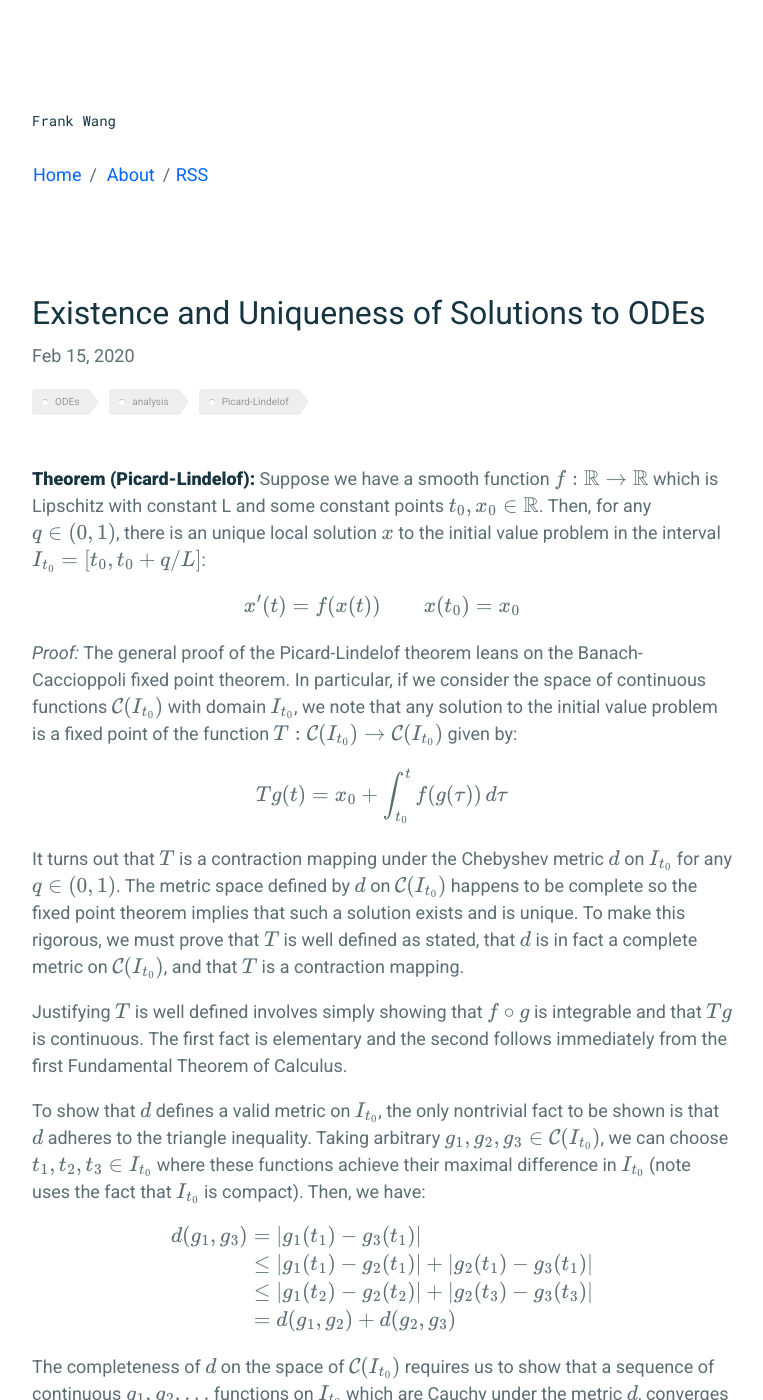
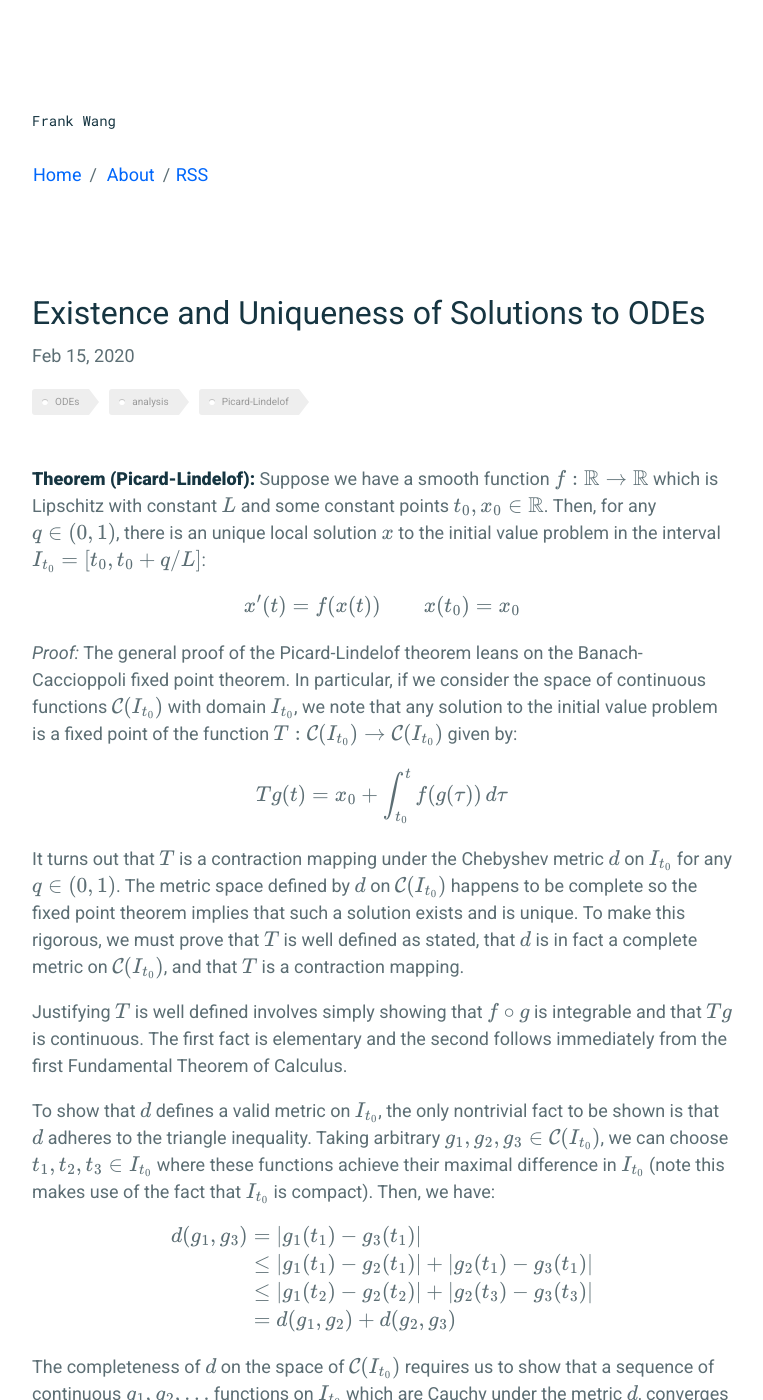
Before and after one commit to frankwang95/frankwang95.github.io, a Jekyll site: the page built from _posts/2020-02-15-existence-and-uniqueness-of-odes.md, in a window 1280 px wide and 1400 px high. Shown: the whole window, without its empty margins (258-1021 px from the left). Built offline with Jekyll 4.4.1, drawn with Linux system fonts in a browser that asks for light colours; formulas are drawn with MathJax 3.

Commit message:
Fixed some small typos in existence and uniqueness post.

```diff
--- a/_posts/2020-02-15-existence-and-uniqueness-of-odes.md
+++ b/_posts/2020-02-15-existence-and-uniqueness-of-odes.md
@@ -5,7 +5,7 @@ date: 2020-02-15
 tags: ODEs analysis Picard-Lindelof
 ---
 
-**Theorem (Picard-Lindelof):** Suppose we have a smooth function $$f: \mathbb{R} \rightarrow \mathbb{R}$$ which is Lipschitz with constant L and some constant points $$t_0, x_0 \in \mathbb{R}$$. Then, for any $$q \in (0, 1)$$, there is an unique local solution $$x$$ to the initial value problem in the interval $$I_{t_0} = [t_0, t_0 + q/L]$$:
+**Theorem (Picard-Lindelof):** Suppose we have a smooth function $$f: \mathbb{R} \rightarrow \mathbb{R}$$ which is Lipschitz with constant $$L$$ and some constant points $$t_0, x_0 \in \mathbb{R}$$. Then, for any $$q \in (0, 1)$$, there is an unique local solution $$x$$ to the initial value problem in the interval $$I_{t_0} = [t_0, t_0 + q/L]$$:
 
 $$x'(t) = f(x(t)) \qquad x(t_0) = x_0$$
 
@@ -17,7 +17,7 @@ It turns out that $$T$$ is a contraction mapping under the Chebyshev metric $$d$
 
 Justifying $$T$$ is well defined involves simply showing that $$f \circ g$$ is integrable and that $$Tg$$ is continuous. The first fact is elementary and the second follows immediately from the first Fundamental Theorem of Calculus.
 
-To show that $$d$$ defines a valid metric on $$I_{t_0}$$, the only nontrivial fact to be shown is that $$d$$ adheres to the triangle inequality. Taking arbitrary $$g_1, g_2, g_3 \in \mathcal{C}(I_{t_0})$$, we can choose $$t_1, t_2, t_3 \in I_{t_0}$$ where these functions achieve their maximal difference in $$I_{t_0}$$ (note uses the fact that $$I_{t_0}$$ is compact). Then, we have:
+To show that $$d$$ defines a valid metric on $$I_{t_0}$$, the only nontrivial fact to be shown is that $$d$$ adheres to the triangle inequality. Taking arbitrary $$g_1, g_2, g_3 \in \mathcal{C}(I_{t_0})$$, we can choose $$t_1, t_2, t_3 \in I_{t_0}$$ where these functions achieve their maximal difference in $$I_{t_0}$$ (note this makes use of the fact that $$I_{t_0}$$ is compact). Then, we have:
 
 $$\begin{align}
 d(g_1, g_3) &= \vert g_1(t_1) - g_3(t_1) \vert \\
```
